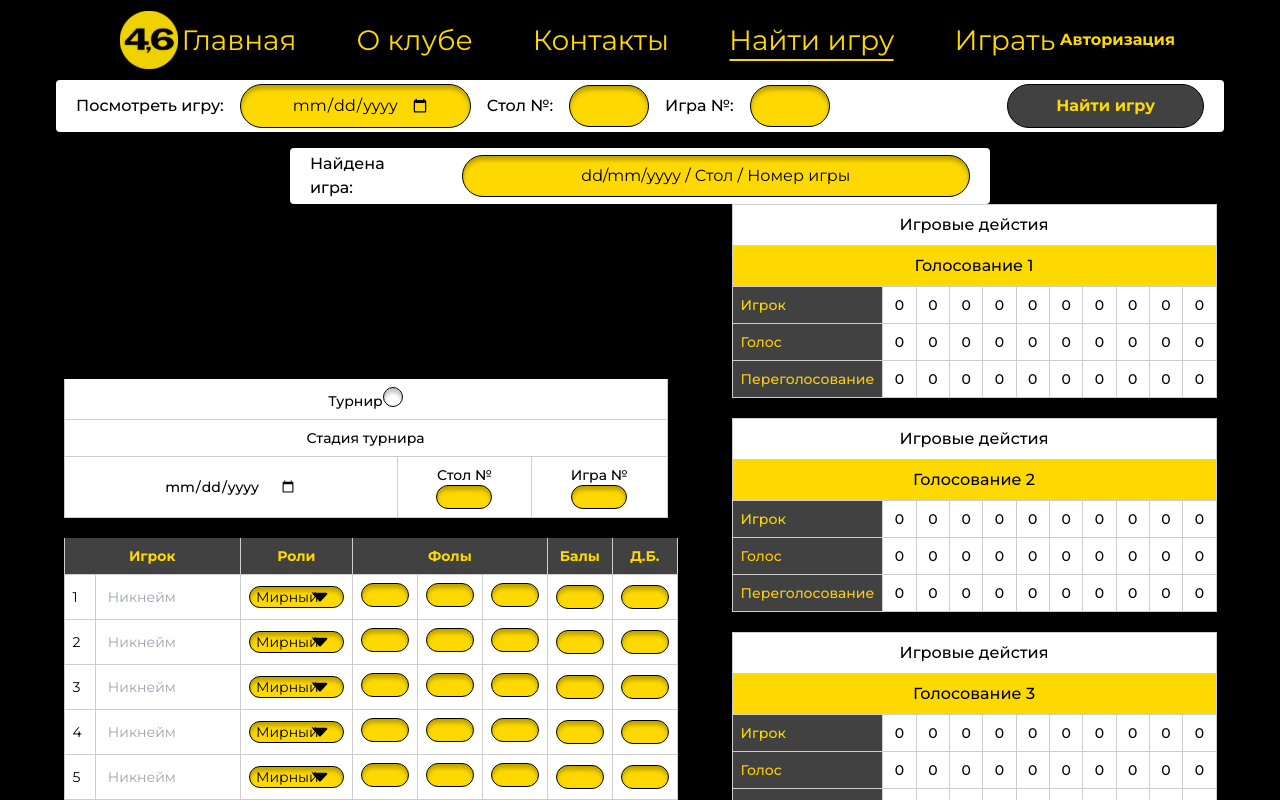
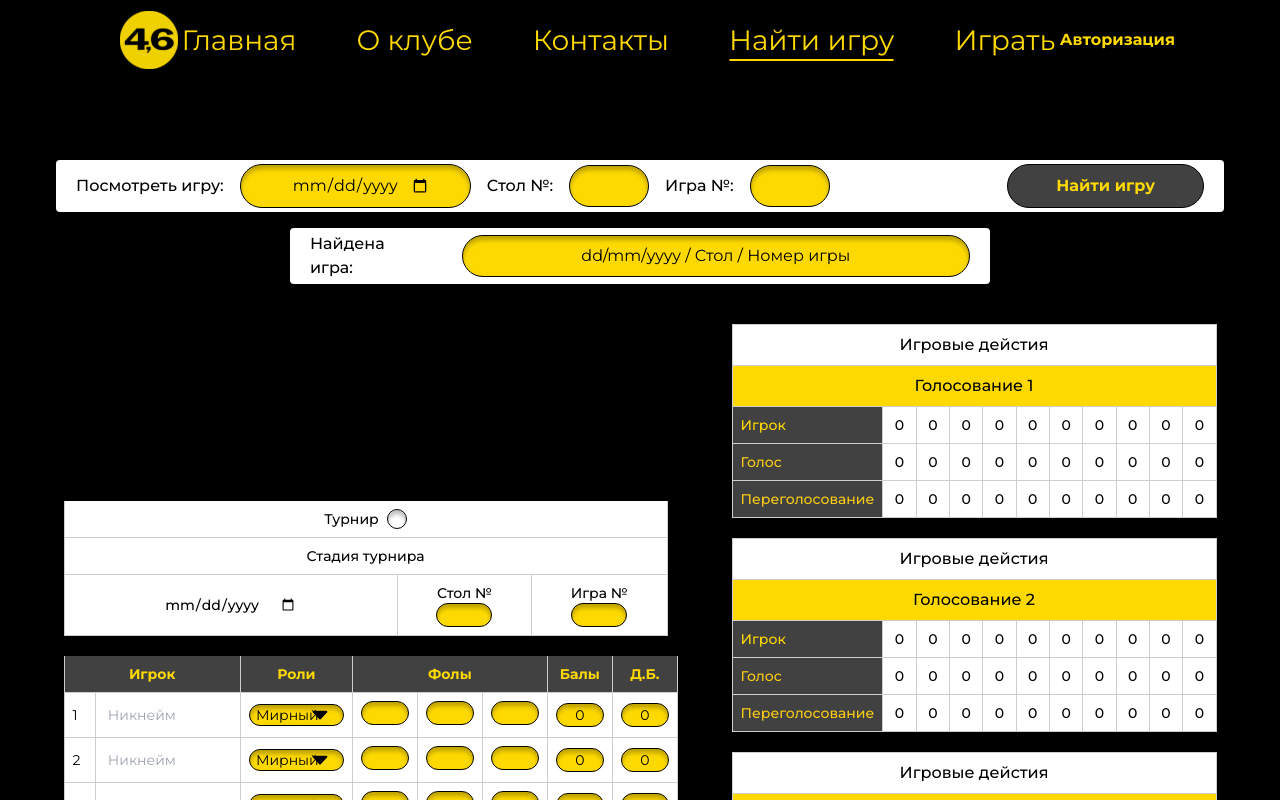
Before and after one commit to sofiialives/mafia-club, a Next.js app: page /find in a window 1280 px wide. Shown: the top 800 px of the page. Built offline with nearby package versions, Linux system fonts and the light colour scheme.

Commit message:
styles + db fixes

```diff
--- a/src/app/find/page.tsx
+++ b/src/app/find/page.tsx
@@ -35,7 +35,7 @@ export interface GameProps {
   protest?: string;
   winnerTeam?: string;
   judge?: string;
-  phases?: { player: number; vote: number; revote: number }[];
+  phases?: { player: number; vote: number; revote: number }[][];
 }
 
 const FindGame = (props: Props) => {
@@ -56,7 +56,7 @@ const FindGame = (props: Props) => {
   };
 
   return (
-    <MaxWidthWrapper className="flex flex-col items-center">
+    <MaxWidthWrapper className="flex flex-col items-center pt-20">
       <FindForm onSubmit={onSubmit} />
       <FoundedGame game={results} />
       <FindTable game={results} />
--- a/src/app/game/page.tsx
+++ b/src/app/game/page.tsx
@@ -1,4 +1,5 @@
 "use client";
+import Button from "@/components/Button";
 import CommentTable from "@/components/Game/Comment/CommentTable";
 import GameActionTable from "@/components/Game/GameAction/GameActionTable";
 import GameProtocolTable from "@/components/Game/Protocol/GameProtocolTable";
@@ -8,6 +9,7 @@ import WinnerTable from "@/components/Game/Winner/WinnerTable";
 import MaxWidthWrapper from "@/components/MaxWidthWrapper";
 import { postGame } from "@/lib/routes/games";
 import { useForm } from "react-hook-form";
+import styles from "@/components/Table/input.module.css";
 
 interface ProtocolProps {}
 
@@ -19,6 +21,14 @@ export interface PhaseData {
 
 export default function Protocol({}: ProtocolProps) {
   const { handleSubmit, reset, control } = useForm();
+
+  const phases: PhaseData[][] = Array.from({ length: 7 }, () =>
+    Array.from({ length: 10 }, () => ({
+      player: 0,
+      vote: 0,
+      revote: 0,
+    }))
+  );
 
   const onSubmit = (data: any) => {
     console.log(data);
@@ -33,17 +43,9 @@ export default function Protocol({}: ProtocolProps) {
     reset();
   };
 
-  const phases: PhaseData[][] = Array.from({ length: 7 }, () =>
-    Array.from({ length: 10 }, () => ({
-      player: 0,
-      vote: 0,
-      revote: 0,
-    }))
-  );
-
   return (
     <main>
-      <MaxWidthWrapper>
+      <MaxWidthWrapper className="p-20">
         <form onSubmit={handleSubmit(onSubmit)}>
           <div className="flex gap-16 items-center justify-center">
             <div className="flex flex-col gap-5 w-[604px]">
@@ -64,9 +66,14 @@ export default function Protocol({}: ProtocolProps) {
             </div>
           </div>
           <Timer />
-          <button type="submit" className="text-white">
-            Submit
-          </button>
+          <div className="flex justify-center gap-16">
+            <Button variant="secondary" type="reset" className={styles.shadow}>
+              Сбросить игру
+            </Button>
+            <Button variant="secondary" type="submit" className={styles.shadow}>
+              Сохранить игру
+            </Button>
+          </div>
         </form>
       </MaxWidthWrapper>
     </main>
--- a/src/components/Button.tsx
+++ b/src/components/Button.tsx
@@ -39,7 +39,7 @@ const buttonVariants = cva(
         protocol: "w-12 h-6",
         radio: "w-5 h-5 bg-white",
         timer: "w-[72px] h-[72px]",
-        btnTimer: "py-2 px-4 w-[186px] h-8",
+        btnTimer: "py-1 px-4 w-[186px]",
         btnAuth: "mr-12 text-[#FDD901] font-light text-sm",
         find: "bg-[#414141] py-2 px-12 text-[#FDD901]",
       },
--- a/src/components/FindPage/FindTable.tsx
+++ b/src/components/FindPage/FindTable.tsx
@@ -23,7 +23,7 @@ export default function FindTable({ game }: FindTableProps) {
     }))
   );
   return (
-    <form>
+    <form className="pt-10">
       <div className="flex gap-16 items-center justify-center">
         <div className="flex flex-col gap-5 w-[604px]">
           <Tournament game={game} control={control} />
--- a/src/components/Game/GameAction/GameActionBody.tsx
+++ b/src/components/Game/GameAction/GameActionBody.tsx
@@ -31,7 +31,9 @@ export default function GameActionBody({
           >
             <InputController
               name={`phases[${tableIndex}][${number - 1}].player`}
-              game={game?.phases ? game.phases[tableIndex].player : 0}
+              game={
+                game?.phases ? game.phases[tableIndex][number - 1].player : 0
+              }
               control={control}
               defaultValue={0}
               type="number"
@@ -53,7 +55,7 @@ export default function GameActionBody({
           >
             <InputController
               name={`phases[${tableIndex}][${number - 1}].vote`}
-              game={game?.phases ? game.phases[tableIndex].vote : 0}
+              game={game?.phases ? game.phases[tableIndex][number - 1].vote : 0}
               control={control}
               defaultValue={0}
               type="number"
@@ -75,7 +77,9 @@ export default function GameActionBody({
           >
             <InputController
               name={`phases[${tableIndex}][${number - 1}].revote`}
-              game={game?.phases ? game.phases[tableIndex].revote : 0}
+              game={
+                game?.phases ? game.phases[tableIndex][number - 1].revote : 0
+              }
               control={control}
               defaultValue={0}
               type="number"
--- a/src/components/Game/Tournament/Tournament.tsx
+++ b/src/components/Game/Tournament/Tournament.tsx
@@ -2,7 +2,7 @@
 import ButtonController from "@/components/Table/ButtonController";
 import InputController from "@/components/Table/InputController";
 import cn from "@/utils/cn";
-import React, { useEffect } from "react";
+import React from "react";
 import { Control, FieldValues } from "react-hook-form";
 import styles from "../../Table/input.module.css";
 import { GameProps } from "@/app/find/page";
@@ -25,6 +25,7 @@ export default function Tournament({ control, game }: TournamentProps) {
             className="border border-[#CECECE] border-t-0 py-2 font-medium text-sm"
             colSpan={3}
           >
+            <div className="flex items-center justify-center gap-2">
               Турнир
               <ButtonController
                 name="isTournament"
@@ -33,6 +34,7 @@ export default function Tournament({ control, game }: TournamentProps) {
                 type="button"
                 variant="radio"
               />
+            </div>
           </td>
         </tr>
         <tr>
--- a/src/components/Table/InputController.tsx
+++ b/src/components/Table/InputController.tsx
@@ -35,7 +35,7 @@ export default function InputController({
         render={({ field }) => (
           <input
             {...field}
-            value={game && game}
+            value={game ? game : field.value}
             step=".1"
             type={type}
             min={min}
--- a/src/components/Table/TextAreaController.tsx
+++ b/src/components/Table/TextAreaController.tsx
@@ -27,7 +27,7 @@ export default function TextAreaController({
       render={({ field }) => (
         <textarea
           {...field}
-          value={game && game}
+          value={game ? game : field.value}
           className={cn(
             "h-6 overflow-hidden text-black font-medium text-base",
             className
--- a/src/lib/models/games.ts
+++ b/src/lib/models/games.ts
@@ -40,6 +40,9 @@ const gamesSchema = new Schema(
       type: String,
       required: true,
     },
+    phases: {
+      type: Array,
+    },
   },
   { versionKey: false }
 );
```
Lines whose indentation alone changed are shown as unchanged.
